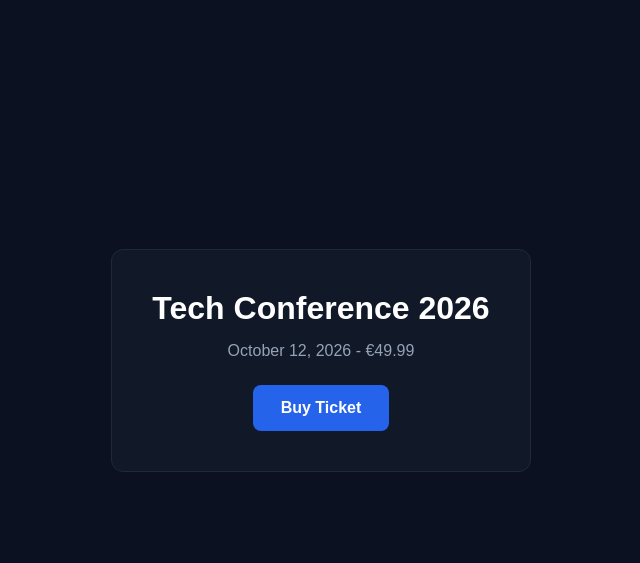
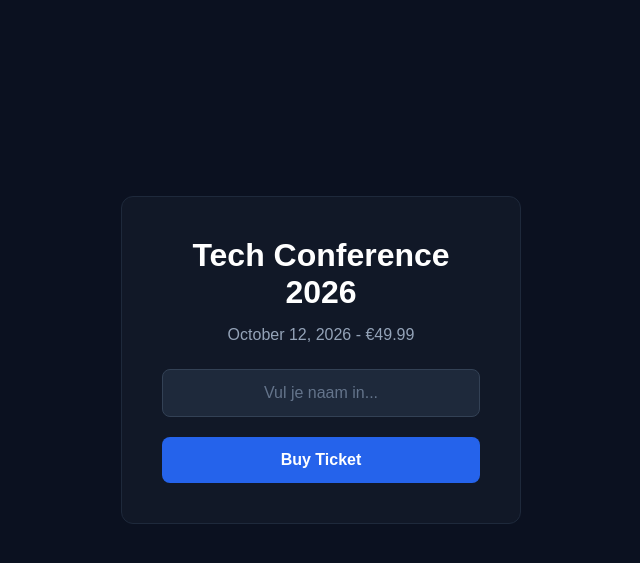
Before and after one commit to I562291/Innovatech-Solutions, a Flask app: page /ticket in a window 1280 px wide. Shown: the part 73-636 px from the top of the page, without its empty margins (319-959 px from the left). Run offline with Flask 3, Linux system fonts and the light colour scheme.

Commit message:
Implement ticket purchase form and confirmation handling; update HTML and database interaction

```diff
--- a/app.py
+++ b/app.py
@@ -1,5 +1,5 @@
-from flask import Flask, render_template
-import db_connection
+from flask import Flask, render_template, request
+from db_connection import create_ticket
 
 app = Flask(__name__)
 
@@ -11,9 +11,11 @@ def home():
 def ticket():
     return render_template("ticket.html")
 
-@app.route("/confirmation")
+@app.route("/confirmation", methods=["POST"])
 def confirmation():
-    return render_template("confirmation.html")
+    buyer_name = request.form.get("name")
+    create_ticket(buyer_name)
+    return render_template("confirmation.html", name=buyer_name)
 
 if __name__ == "__main__":
     app.run(host="0.0.0.0", port=5000, debug=True)
--- a/db_connection.py
+++ b/db_connection.py
@@ -11,7 +11,9 @@ def get_connection():
 def create_ticket(buyer_name):
     connection = get_connection()
     cursor = connection.cursor()
-
+    cursor.execute(
+        "CREATE TABLE IF NOT EXISTS tickets (id INT AUTO_INCREMENT PRIMARY KEY, buyer_name VARCHAR(255))"
+    )
     cursor.execute(
         "INSERT INTO tickets (buyer_name) VALUES (%s)",
         (buyer_name,)
--- a/templates/ticket.html
+++ b/templates/ticket.html
@@ -45,6 +45,8 @@
             border-radius: 12px;
             padding: 40px;
             text-align: center;
+            width: 100%;
+            max-width: 400px; /* Zorgt dat het formulier mooi compact blijft */
         }
 
         .ticket h1 {
@@ -56,14 +58,41 @@
             margin-bottom: 25px;
         }
 
+        /* Nieuwe stijl voor het invoerveld */
+        .input-field {
+            width: 100%;
+            background: #1e293b;
+            border: 1px solid #334155;
+            color: white;
+            padding: 14px;
+            border-radius: 8px;
+            font-size: 16px;
+            margin-bottom: 20px;
+            outline: none;
+            text-align: center;
+        }
+
+        .input-field:focus {
+            border-color: #2563eb; /* Blauwe gloed bij selecteren */
+        }
+
+        .input-field::placeholder {
+            color: #64748b; /* Subtiele kleur voor de placeholder */
+        }
+
+        /* Aangepaste knopstijl voor een formulier-button */
         .button {
-            display: inline-block;
+            width: 100%;
             background: #2563eb;
             color: white;
             padding: 14px 28px;
             border-radius: 8px;
+            border: none;
+            font-weight: bold;
+            font-size: 16px;
+            cursor: pointer;
+            display: inline-block;
             text-decoration: none;
-            font-weight: bold;
         }
 
         .button:hover {
@@ -84,7 +113,18 @@
         <h1>Tech Conference 2026</h1>
         <p>October 12, 2026 - €49.99</p>
 
-        <a class="button" href="/confirmation">Buy Ticket</a>
+        <!-- Formulier dat naar de confirmation pagina linkt -->
+        <form action="/confirmation" method="POST">
+            <input
+                type="text"
+                name="name"
+                class="input-field"
+                placeholder="Vul je naam in..."
+                required
+                autocomplete="off"
+            >
+            <button type="submit" class="button">Buy Ticket</button>
+        </form>
     </div>
 </div>
 
```
